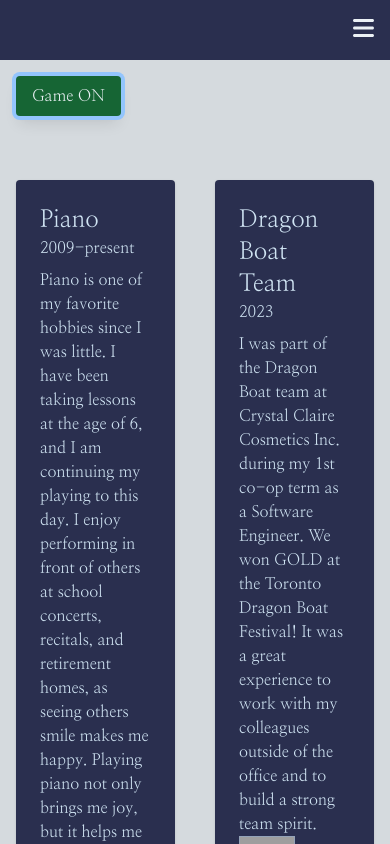
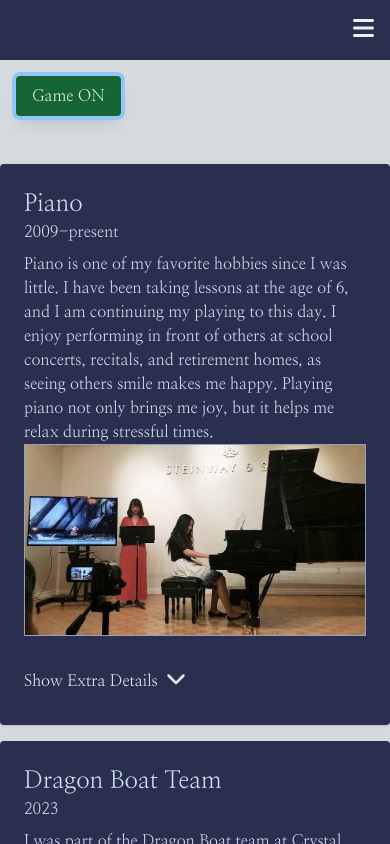
Before and after one commit to Emilyho11/personal-website, a React (Vite) app in the folder frontend/: page /hobbies in a window 390 px wide. Both pictures are taken after a click on the button "Game OFF". Shown: the top 844 px of the page. Built offline with nearby package versions, Linux system fonts and the light colour scheme; grey boxes are pictures that could not be loaded.

Commit message:
Making hobbies list page responsive

```diff
--- a/frontend/src/components/HobbyList.jsx
+++ b/frontend/src/components/HobbyList.jsx
@@ -1,70 +1,9 @@
 import React, { useState } from 'react'
-import Piano from '../assets/images/hobbies/piano.jpg';
-import DragonBoat from '../assets/images/hobbies/dragonBoat.jpg';
-import WushuCompetition from '../assets/images/hobbies/wushu_competition.jpg';
-import Flute from '../assets/images/hobbies/kiss_the_rain_flute.jpg';
-import CheerPerformance from '../assets/images/hobbies/performance.jpg';
-import moveU from '../assets/images/hobbies/tabling_moveU.jpg';
-import Swimming from '../assets/images/hobbies/swimming.jpg';
 import { FontAwesomeIcon } from '@fortawesome/react-fontawesome';
 import { faChevronDown, faChevronUp } from '@fortawesome/free-solid-svg-icons';
+import hobbies from './AccessHobbies.jsx'
 
 export const HobbyList = () => {
-  const hobbies = [
-    {
-      hobbyName: 'Piano',
-      description: 'Piano is one of my favorite hobbies since I was little. I have been taking lessons at the age of 6, and I am continuing my playing to this day. I enjoy performing in front of others at school concerts, recitals, and retirement homes, as seeing others smile makes me happy. Playing piano not only brings me joy, but it helps me relax during stressful times.',
-      extraInfo: [
-        'Endless Love - Lionel Richie and Diana Ross',
-        'Night Changes - One Direction',
-        'Right Here Waiting',
-        'What a Wonderful World',
-        'Moon Represents my Heart - Teresa Teng',
-        'I Want It That Way - Backstreet Boys',
-        'River Flows In You - Yiruma',
-        'Colors of the Wind - Pocahontas (Disney)',
-      ],
-      date: '2009-present',
-      image: Piano
-    },
-    {
-      hobbyName: 'Dragon Boat Team',
-      description: 'I was part of the Dragon Boat team at Crystal Claire Cosmetics Inc. during my 1st co-op term as a Software Engineer. We won GOLD at the Toronto Dragon Boat Festival! It was a great experience to work with my colleagues outside of the office and to build a strong team spirit.',
-      date: '2023',
-      image: DragonBoat
-    },
-    {
-      hobbyName: 'Wushu (Kung Fu)',
-      description: 'I was part of the Wushu team, participating in competitions, performances, Toronto parades, and many more. We practice acrobatics, and use weapons such as swords, staffs, and spears. I have been practicing Wushu for over 10 years, and it has taught me discipline, respect, and perseverance.',
-      date: '2014-present',
-      image: WushuCompetition
-    },
-    {
-      hobbyName: 'Cheerleading Team',
-      description: 'Particpated in the uoft cheer team, and performed at various events, such as basketball games, and performances. It was a great experience to work with my teammates, and to build a strong team spirit.',
-      date: '2023-2024',
-      image: CheerPerformance
-    },
-    {
-      hobbyName: 'Flute',
-      description: 'I was part of concert band from grade 6 to grade 10, playing the flute. I enjoyed playing in the band, and performing at school concerts, music competitions, and music festivals. I have played many pieces, such as "The Lion King", "Pirates of the Caribbean", and "The Incredibles".',
-      date: '2014-2019',
-      image: Flute
-    },
-    {
-      hobbyName: 'Swimming',
-      description: 'I have been swimming and taking swimming lessons since I was 6, and I aimed to get my lifeguard certifications. I received my Bronze Medallion, but after that, COVID hit and prevented me from completing it. However, to this day, swimming is still a hobby I enjoy.',
-      date: '2009-2019',
-      image: Swimming
-    },
-    {
-      hobbyName: 'MoveU',
-      description: 'MoveU is a UofT Athletics club that promotes healthy living and physical activity. As a first year representative for this club, I planned and participated in various events and activities such as dodgeball, weekly workouts, SheMoves, and many more! It was a great way to stay active and meet new people, while ensuring that students are taking care of their physical health.',
-      date: '2021-2022',
-      image: moveU
-    }
-  ]
-
   const [expanded, setExpanded] = useState(Array(hobbies.length).fill(false));
 
   const toggleExpand = (index) => {
@@ -72,18 +11,18 @@ export const HobbyList = () => {
   };
 
   return (
-    <div className='grid grid-cols-2 gap-10 p-4'>
+    <div className='xl:grid xl:grid-cols-2 gap-10'>
       {hobbies.map((hobby, index) => (
-        <div key={index} className='bg-dark_blue p-6 text-back_light_blue rounded shadow'>
+        <div key={index} className='bg-dark_blue p-6 text-back_light_blue rounded shadow mb-4 xl:mb-0'>
           <h3 className="text-2xl">{hobby.hobbyName}</h3>
           <p className="text-m font-semibold">{hobby.date}</p>
-          <div className='md:flex gap-6 items-start'>
+          <div className='2xl:flex gap-6 items-start'>
             <p className="mt-2">{hobby.description}</p>
               {hobby.image && (
                 <img
                   src={hobby.image}
                   alt={`${hobby.hobbyName} image`}
-                className="w-1/2 h-auto lg:max-h-[450px] object-cover border border-slate-400"
+                  className="lg:w-3/4 xl:w-1/2 h-auto lg:max-h-[450px] object-cover border border-slate-400"
                   style={{ aspectRatio: '16/9' }}
                 />
               )}
```
Lines whose indentation alone changed are shown as unchanged.
